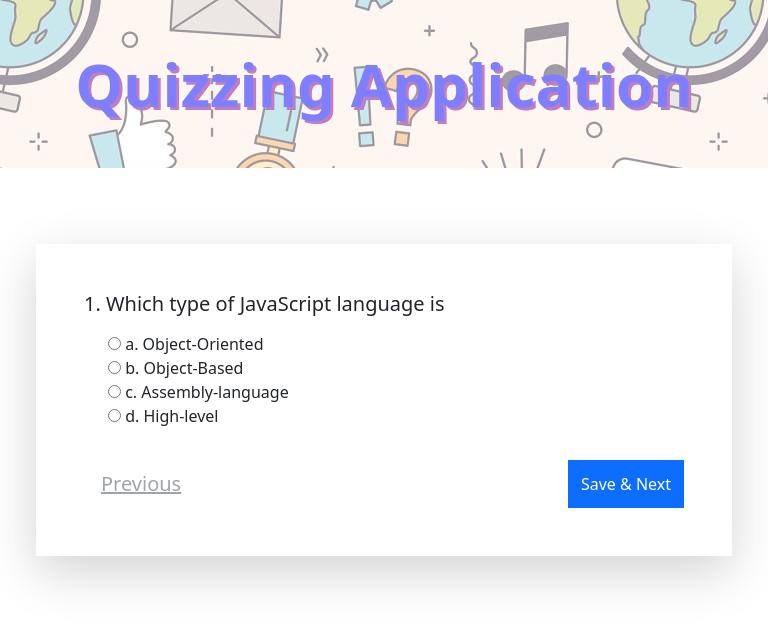
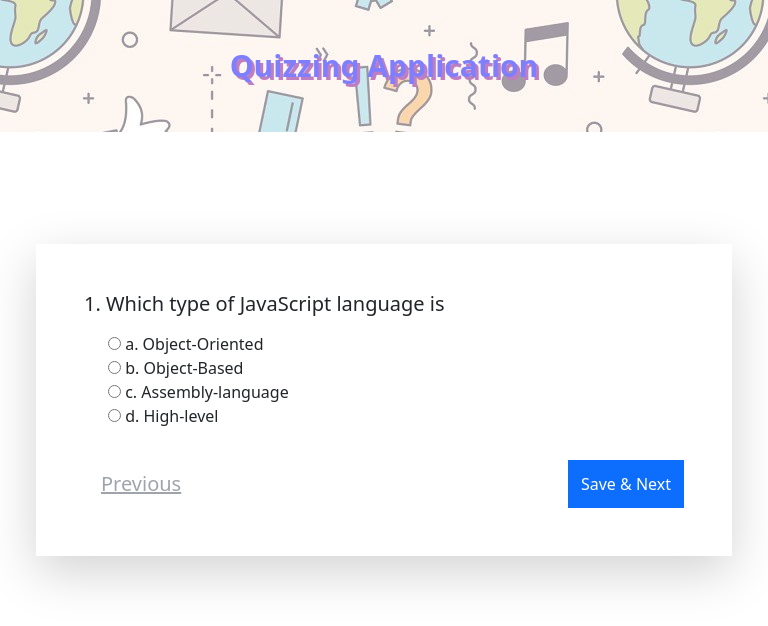
Before and after one commit to DishaSharma-dev/quiz_app, a plain HTML site: page index.html in a window 768 px wide. Drawn offline with nearby package versions, Linux system fonts and the light colour scheme.

Commit message:
Update app.css

```diff
--- a/app.css
+++ b/app.css
@@ -13,3 +13,12 @@
   font-weight: bold;
   font-size: 60px;
 }
+
+/*responsive for common mobile device*/
+
+	@media screen and (min-width: 650px) and (max-width: 1024px){
+
+		#heading {
+         font-size: 30px;
+        }
+	  }
```
